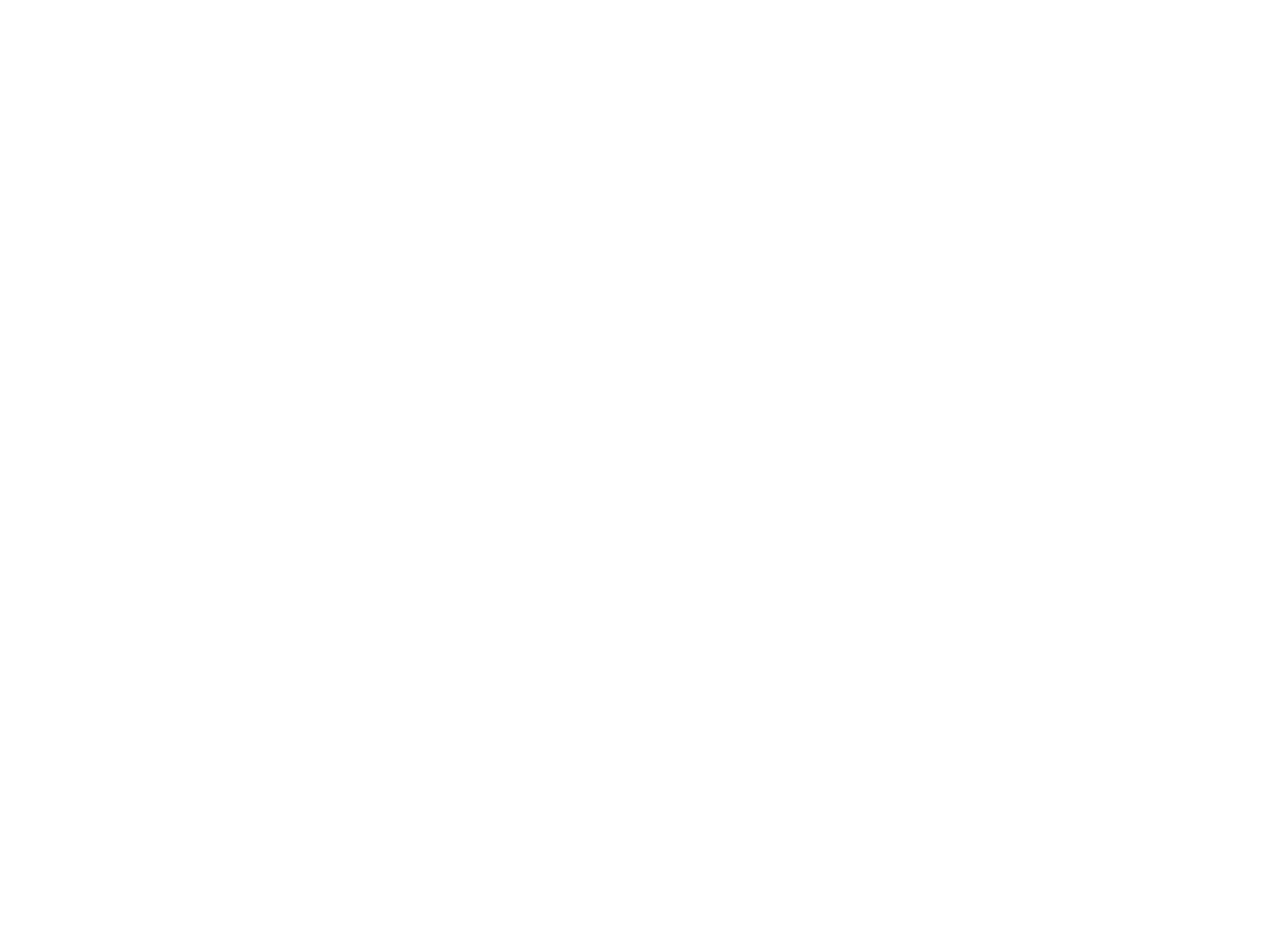
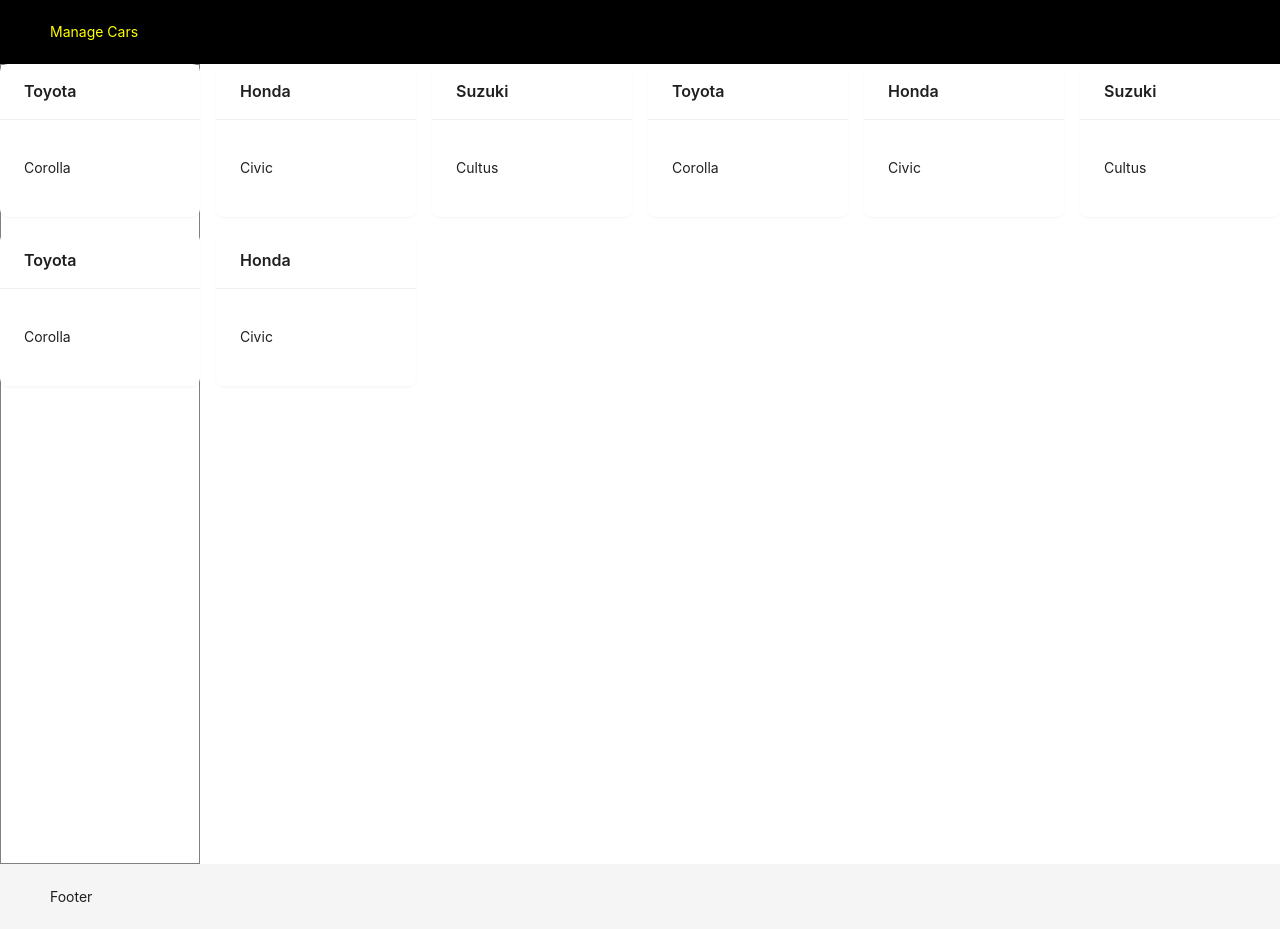
Before and after one commit to nomanabid123/managecars, a React (Create React App) app: page /dashboard in a window 1280 px wide. Before the commit this address had no page. Before the commit the page ends 800 px from the top, so only its background shows below. Built offline with nearby package versions, Linux system fonts and the light colour scheme.

Commit message:
sidebar added

```diff
--- /dev/null
+++ b/src/pages/dashboard/components/sidebar.jsx
@@ -0,0 +1,40 @@
+import React,{useState} from 'react';
+import {Menu} from 'antd';
+
+const SideBar = () => {
+    const [current, setCurrent] = useState('Suv');
+
+    const items = [
+      {
+        label: "Cars",
+        key: "SubMenu",
+        children: [
+          {
+            label: "Bus",
+            key: "bus",
+          },
+          {
+            label: "Sedan",
+            key: "sedan",
+          },{
+            label: "SUV",
+            key: "suv",
+          },{
+            label: "Truck",
+            key: "truck",
+          }
+        ],
+      },
+    ];
+
+    const handleClick = (e) => {
+        console.log('click ', e);
+        setCurrent(e.key);
+        };
+
+    return (
+        <Menu items={items} onClick={handleClick} selectedKeys={[current]} mode="horizontal"/>
+     );
+}
+
+export default SideBar;
--- /dev/null
+++ b/src/pages/dashboard/components/vehicles.jsx
@@ -0,0 +1,56 @@
+import React from 'react'
+import {Card,Row,Col,Space} from 'antd'
+const Vehicles = () => {
+    const cars = [
+        {
+            id: 1,
+            name: "Toyota",
+            model: "Corolla",
+        },{
+            id: 2,
+            name: "Honda",
+            model: "Civic",
+        },{
+            id: 3,
+            name: "Suzuki",
+            model: "Cultus",},
+        {
+            id: 4,
+            name: "Toyota",
+            model: "Corolla",
+        },{
+            id: 5,
+            name: "Honda",
+            model: "Civic",
+        },{
+            id: 6,
+            name: "Suzuki",
+            model: "Cultus",},
+        {
+            id: 7,
+            name: "Toyota",
+            model: "Corolla",
+        },{
+            id: 8,
+            name: "Honda",
+            model: "Civic",
+        }
+
+
+
+    ]
+    return (
+        <Row gutter={[16,16]}>
+            {cars.map((car) => (
+                <Col span={4} key={car.id}>
+                    <Card title={car.name} bordered={false}>
+                        <p>{car.model}</p>
+                    </Card>
+                </Col>
+            ))}
+        </Row>
+
+     );
+}
+
+export default Vehicles;
--- a/src/pages/dashboard/index.jsx
+++ b/src/pages/dashboard/index.jsx
@@ -1,12 +1,29 @@
 
 import React from 'react'
+import {Layout}  from 'antd'
+import SideBar from './components/sidebar';
+import Vehicles from './components/vehicles';
+const {Header, Content, Footer,Sider} = Layout;
+
 
 const Dashboard = () => {
+
     return (
-        <div>
-            <h1>Dashboard</h1>
-        </div>
-      );
+      <Layout>
+        <Header className="header">
+          <span>Manage Cars</span>
+        </Header>
+        <Layout hasSider>
+          <Sider className="side_bar">
+            <SideBar />
+          </Sider>
+          <Content className='content_area'>
+            <Vehicles />
+          </Content>
+        </Layout>
+        <Footer className='footer'>Footer</Footer>
+      </Layout>
+    );
 }
 
 export default Dashboard;
--- a/src/routes/routes.jsx
+++ b/src/routes/routes.jsx
@@ -2,7 +2,8 @@
 import { Route,Routes } from 'react-router-dom';
 import LoggedIn from './loggedIn';
 import LogIn from '../components/login';
-import SignUp from '../components/signup'
+import SignUp from '../components/signup';
+import Dashboard from '../pages/dashboard';
 
 const RouteConfig = () => {
     return (
@@ -10,6 +11,9 @@
             <Routes>
                 <Route path="/" element={<LoggedIn Component={LogIn}/>} />
                 <Route path="/signup" element={<SignUp />} />
+                <Route path="/dashboard" element={
+                    <Dashboard />
+                } />
             </Routes>
 
             </div>
```
